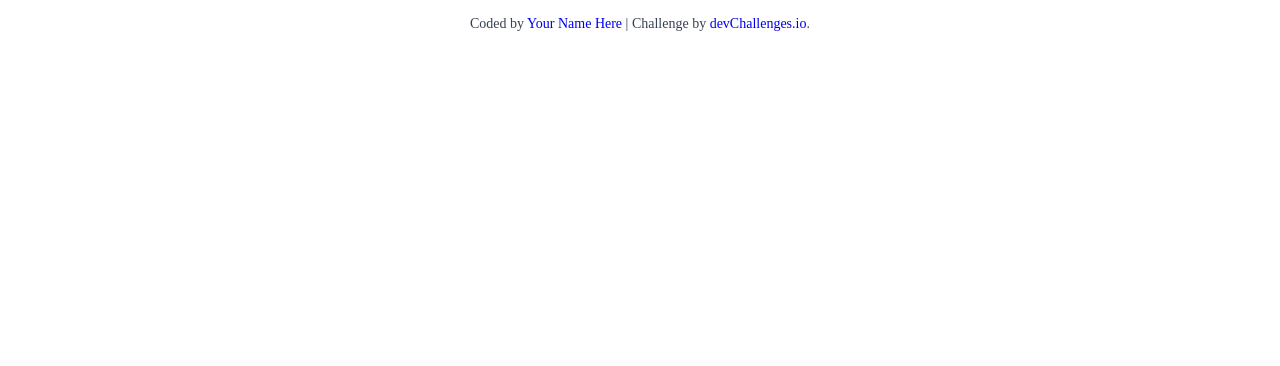
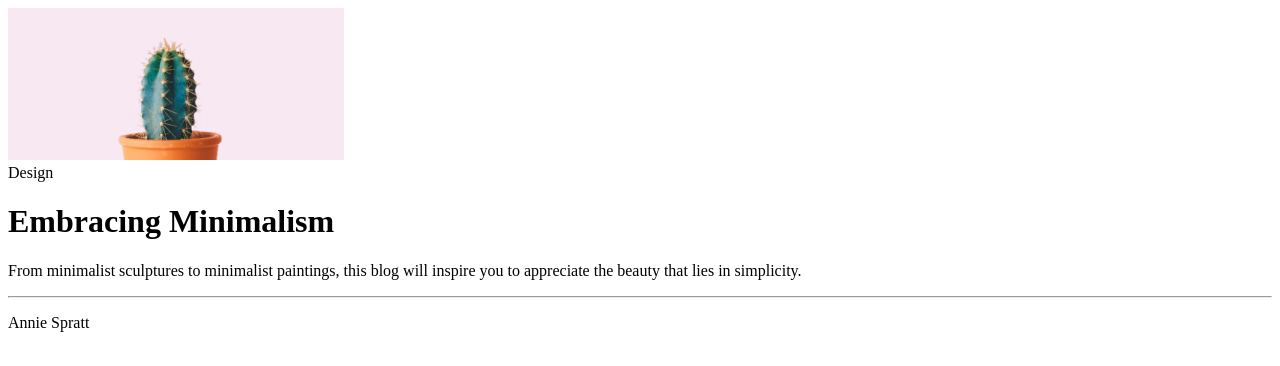
Before and after one commit to AkashAdarkar/Minimal-blog-card, a plain HTML site: page index.html in a window 1280 px wide. Drawn offline with nearby package versions, Linux system fonts and the light colour scheme; files that its build step writes are made by us from their sources.

Commit message:
add the content of the card

```diff
--- a/index.html
+++ b/index.html
@@ -1,56 +1,19 @@
-<!DOCTYPE html>
-<html lang="en">
-  <head>
-    <meta charset="UTF-8" />
-    <meta name="viewport" content="width=device-width, initial-scale=1.0" />
-
-    <link
-      rel="icon"
-      href="resources/favicon.ico"
-      type="image/x-icon"
-      sizes="96x96"
-    />
-
-    <title>devChallenges.io | Minimal Blog Card</title>
-
-    <!--You are welcome to delete these styles or modify them in your own stylesheet -->
-    <style>
-      * {
-        margin: 0;
-        padding: 0;
-        box-sizing: border-box;
-      }
-
-      body {
-        height: 100vh;
-      }
-
-      .author-info {
-        font-size: 14px;
-        text-align: center;
-        margin-top: 16px;
-        color: rgb(55, 65, 81);
-      }
-
-      .author-info a {
-        text-decoration: none;
-      }
-    </style>
-  </head>
-  <body>
-    <!-- Design
-
-  Embracing Minimalism
-
-  From minimalist sculptures to minimalist paintings, this blog will inspire you to appreciate the beauty that lies in simplicity.
-
-  Annie Spratt -->
-
-    <div class="author-info">
-      Coded by <a href="#">Your Name Here</a> | Challenge by
-      <a href="https://www.devchallenges.io?ref=challenge" target="_blank"
-        >devChallenges.io</a
-      >.
-    </div>
-  </body>
+<!doctype html>
+<html>
+<head>
+  <meta charset="UTF-8">
+  <title>Minimal Blog Card</title>
+  <meta name="viewport" content="width=device-width, initial-scale=1.0">
+  <link href="./output.css" rel="stylesheet">
+</head>
+<body>
+  <div id="card">
+    <img src="resources/Cactus.jpg" alt="Cactus Image" srcset="">
+    <div id="tag">Design</div>
+    <h1>Embracing Minimalism</h1>
+    <p>From minimalist sculptures to minimalist paintings, this blog will inspire you to appreciate the beauty that lies in simplicity.</p>
+    <hr>
+    <p>Annie Spratt</p>
+  </div>
+</body>
 </html>
--- /dev/null
+++ b/input.css
@@ -0,0 +1,3 @@
+@tailwind base;
+@tailwind components;
+@tailwind utilities;
```
Also changed, not shown: 1 other file.
